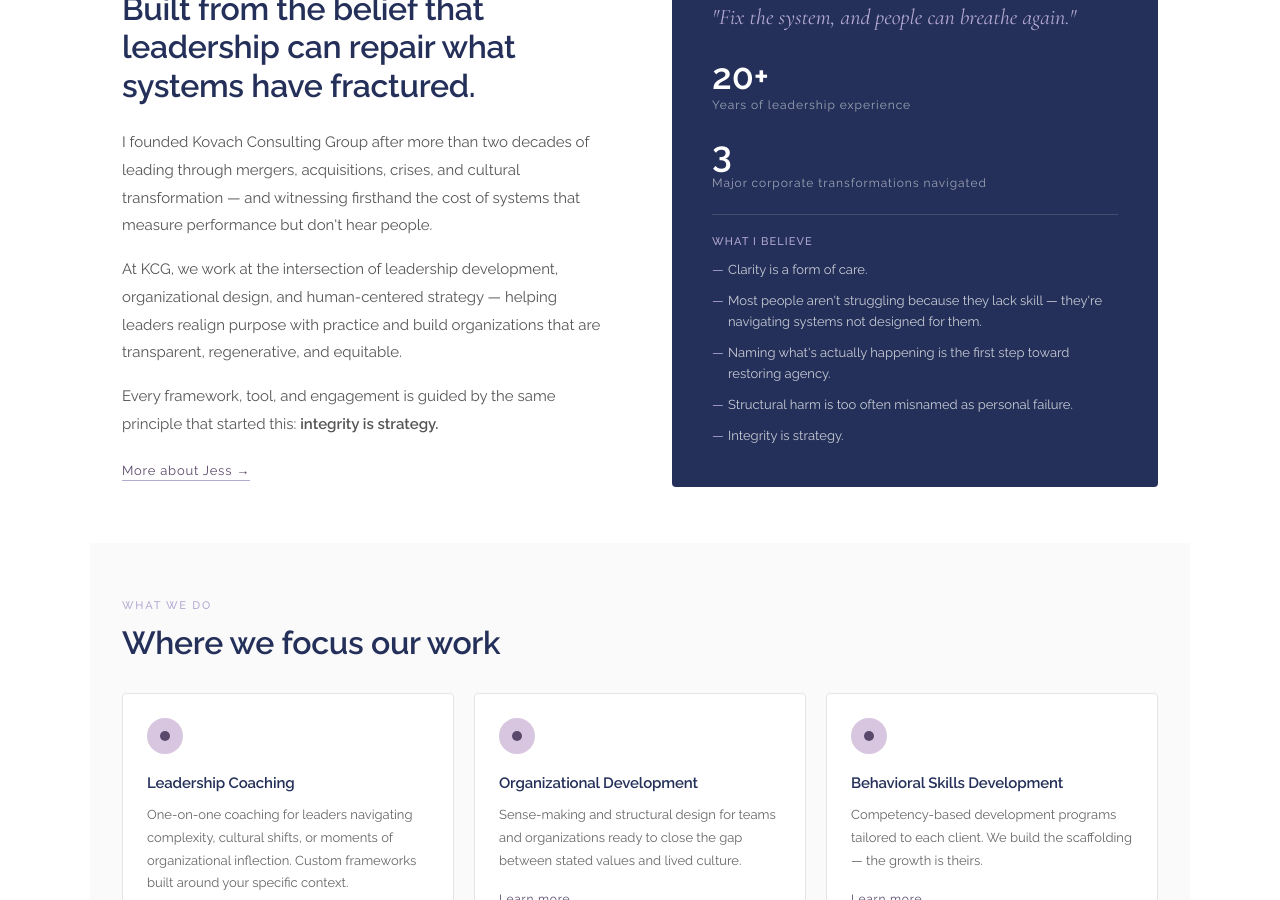
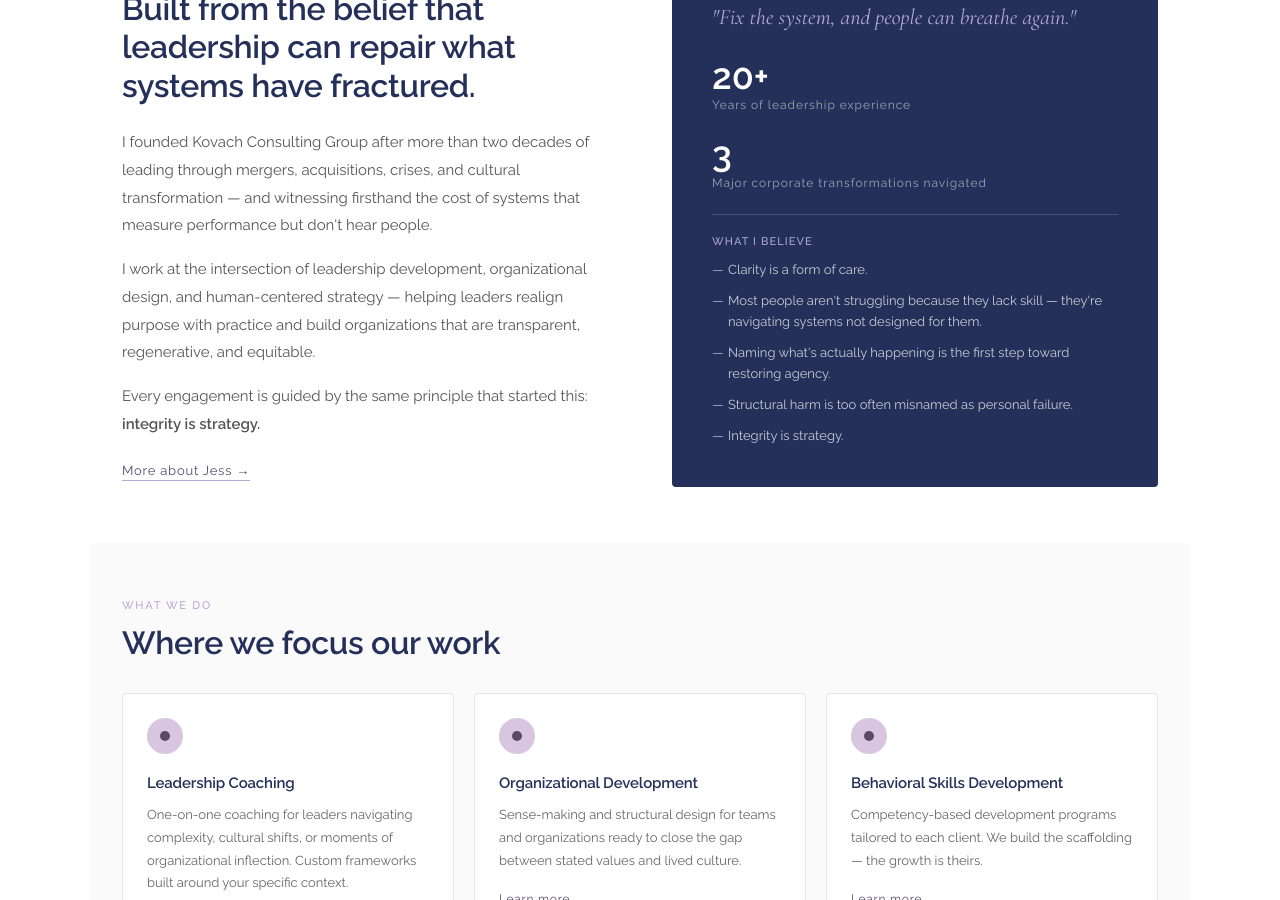
Before and after one commit to jesskovach/kovachconsultants, a Jekyll site: the page built from index.md, in a window 1280 px wide and 900 px high, scrolled down 789 px. Built offline with Jekyll 4.4.1, drawn with Linux system fonts in a browser that asks for light colours.

Commit message:
Update layout home.html

```diff
--- a/_layouts/home.html
+++ b/_layouts/home.html
@@ -143,8 +143,8 @@
       <h2 class="about-headline">Built from the belief that leadership can repair what systems have fractured.</h2>
       <div class="about-body">
         <p>I founded Kovach Consulting Group after more than two decades of leading through mergers, acquisitions, crises, and cultural transformation — and witnessing firsthand the cost of systems that measure performance but don't hear people.</p>
-        <p>At KCG, we work at the intersection of leadership development, organizational design, and human-centered strategy — helping leaders realign purpose with practice and build organizations that are transparent, regenerative, and equitable.</p>
-        <p>Every framework, tool, and engagement is guided by the same principle that started this: <strong>integrity is strategy.</strong></p>
+        <p>I work at the intersection of leadership development, organizational design, and human-centered strategy — helping leaders realign purpose with practice and build organizations that are transparent, regenerative, and equitable.</p>
+        <p>Every engagement is guided by the same principle that started this: <strong>integrity is strategy.</strong></p>
       </div>
       <a href="/about" style="display:inline-block;margin-top:1.5rem;font-size:13px;color:var(--plum);letter-spacing:0.06em;border-bottom:0.5px solid var(--lavender);padding-bottom:2px;">More about Jess →</a>
     </div>
```
